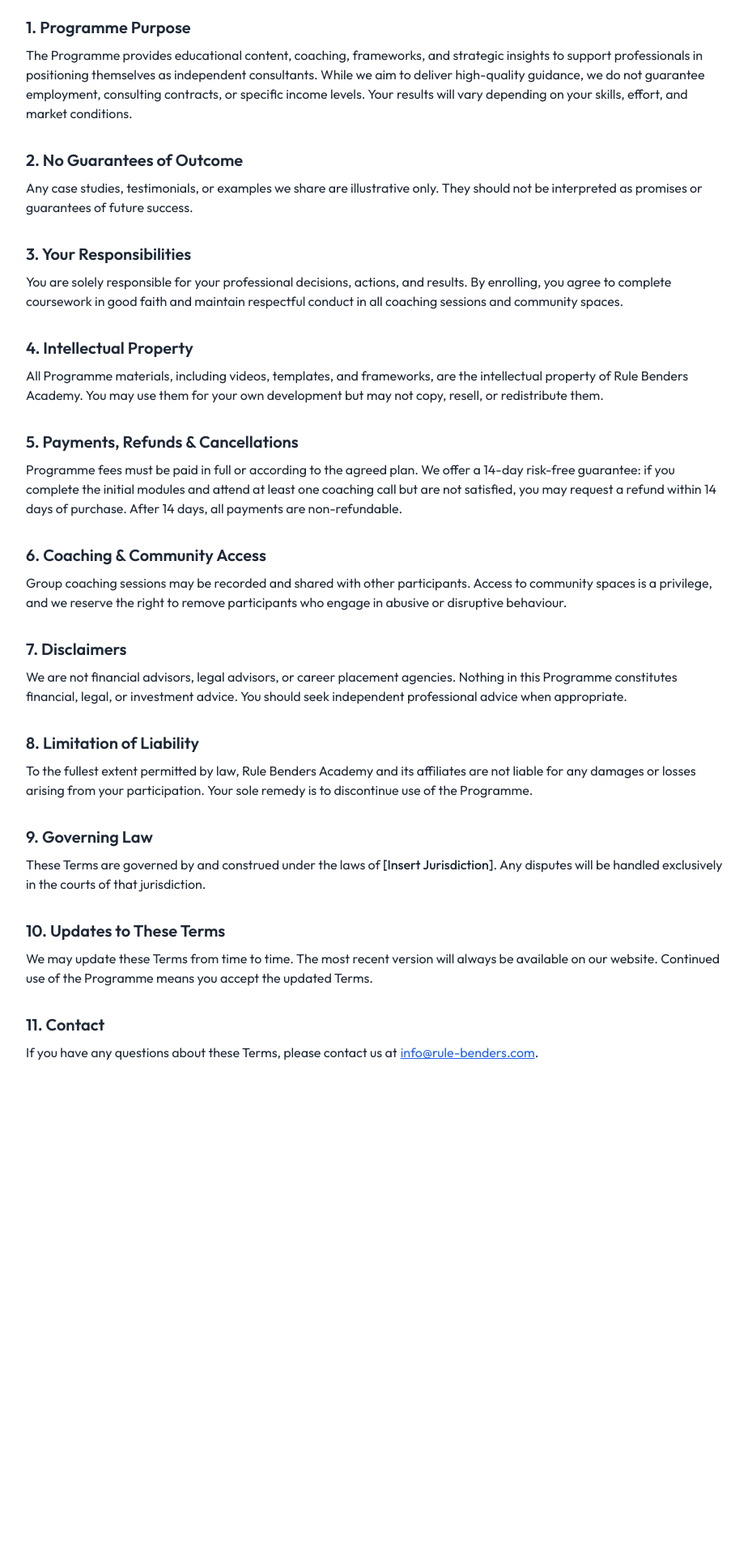
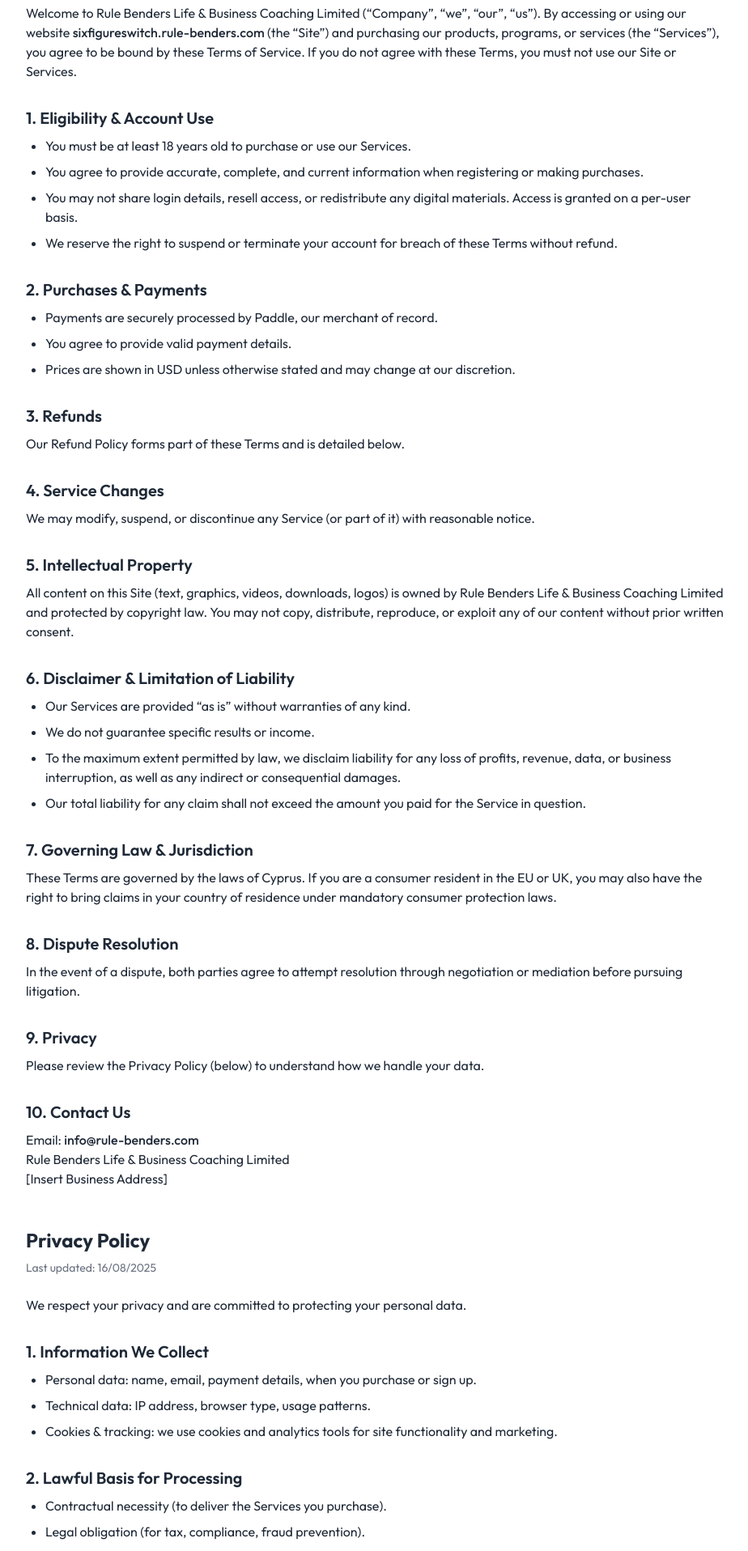
Before and after one commit to Rule-Benders-Academy/six-figure-switch, a Next.js app: page /terms-of-services in a window 1280 px wide. Shown: the part 240-2156 px from the top of the page at 81% size, without its empty margins (176-1100 px from the left). Before the commit the page ends 1616 px from the top, so only its background shows below. Built offline with nearby package versions, Linux system fonts and the light colour scheme.

Commit message:
update new this

```diff
--- a/src/pages/terms-of-services/index.tsx
+++ b/src/pages/terms-of-services/index.tsx
@@ -7,125 +7,242 @@
     <div className="bg-white text-gray-800">
       <Navbar />
 
-      {/* Padding to push content below the fixed navbar */}
+      {/* Push content below fixed navbar */}
       <main className="max-w-4xl mx-auto px-4 pt-24 pb-12">
-        <h1 className="text-3xl font-bold mb-6">Terms of Service</h1>
+        <h1 className="text-3xl font-bold mb-2">Rule Benders Legal Document</h1>
+        <h2 className="text-lg text-gray-600 mb-6">Terms of Service</h2>
+        <p className="text-sm text-gray-500 mb-8">Last updated: 16/08/2025</p>
+
         <p className="mb-6">
-          Welcome to Rule Benders Academy (also known as Conquer Consultancy
-          School). By enrolling in, accessing, or participating in our courses,
-          coaching sessions, community, or other services (collectively, the
-          “Programme”), you agree to these Terms of Service (“Terms”). Please
-          read them carefully before purchasing or participating.
+          Welcome to Rule Benders Life &amp; Business Coaching Limited
+          (“Company”, “we”, “our”, “us”). By accessing or using our website{" "}
+          <span className="font-medium">sixfigureswitch.rule-benders.com</span>{" "}
+          (the “Site”) and purchasing our products, programs, or services (the
+          “Services”), you agree to be bound by these Terms of Service. If you
+          do not agree with these Terms, you must not use our Site or Services.
         </p>
 
         <h2 className="text-xl font-semibold mt-8 mb-2">
-          1. Programme Purpose
+          1. Eligibility &amp; Account Use
         </h2>
-        <p className="mb-4">
-          The Programme provides educational content, coaching, frameworks, and
-          strategic insights to support professionals in positioning themselves
-          as independent consultants. While we aim to deliver high-quality
-          guidance, we do not guarantee employment, consulting contracts, or
-          specific income levels. Your results will vary depending on your
-          skills, effort, and market conditions.
+        <ul className="list-disc pl-6 mb-6 space-y-2">
+          <li>
+            You must be at least 18 years old to purchase or use our Services.
+          </li>
+          <li>
+            You agree to provide accurate, complete, and current information
+            when registering or making purchases.
+          </li>
+          <li>
+            You may not share login details, resell access, or redistribute any
+            digital materials. Access is granted on a per-user basis.
+          </li>
+          <li>
+            We reserve the right to suspend or terminate your account for breach
+            of these Terms without refund.
+          </li>
+        </ul>
+
+        <h2 className="text-xl font-semibold mt-8 mb-2">
+          2. Purchases &amp; Payments
+        </h2>
+        <ul className="list-disc pl-6 mb-6 space-y-2">
+          <li>
+            Payments are securely processed by Paddle, our merchant of record.
+          </li>
+          <li>You agree to provide valid payment details.</li>
+          <li>
+            Prices are shown in USD unless otherwise stated and may change at
+            our discretion.
+          </li>
+        </ul>
+
+        <h2 className="text-xl font-semibold mt-8 mb-2">3. Refunds</h2>
+        <p className="mb-6">
+          Our Refund Policy forms part of these Terms and is detailed below.
+        </p>
+
+        <h2 className="text-xl font-semibold mt-8 mb-2">4. Service Changes</h2>
+        <p className="mb-6">
+          We may modify, suspend, or discontinue any Service (or part of it)
+          with reasonable notice.
         </p>
 
         <h2 className="text-xl font-semibold mt-8 mb-2">
-          2. No Guarantees of Outcome
+          5. Intellectual Property
         </h2>
-        <p className="mb-4">
-          Any case studies, testimonials, or examples we share are illustrative
-          only. They should not be interpreted as promises or guarantees of
-          future success.
+        <p className="mb-6">
+          All content on this Site (text, graphics, videos, downloads, logos) is
+          owned by Rule Benders Life &amp; Business Coaching Limited and
+          protected by copyright law. You may not copy, distribute, reproduce,
+          or exploit any of our content without prior written consent.
         </p>
 
         <h2 className="text-xl font-semibold mt-8 mb-2">
-          3. Your Responsibilities
+          6. Disclaimer &amp; Limitation of Liability
         </h2>
-        <p className="mb-4">
-          You are solely responsible for your professional decisions, actions,
-          and results. By enrolling, you agree to complete coursework in good
-          faith and maintain respectful conduct in all coaching sessions and
-          community spaces.
+        <ul className="list-disc pl-6 mb-6 space-y-2">
+          <li>
+            Our Services are provided “as is” without warranties of any kind.
+          </li>
+          <li>We do not guarantee specific results or income.</li>
+          <li>
+            To the maximum extent permitted by law, we disclaim liability for
+            any loss of profits, revenue, data, or business interruption, as
+            well as any indirect or consequential damages.
+          </li>
+          <li>
+            Our total liability for any claim shall not exceed the amount you
+            paid for the Service in question.
+          </li>
+        </ul>
+
+        <h2 className="text-xl font-semibold mt-8 mb-2">
+          7. Governing Law &amp; Jurisdiction
+        </h2>
+        <p className="mb-6">
+          These Terms are governed by the laws of Cyprus. If you are a consumer
+          resident in the EU or UK, you may also have the right to bring claims
+          in your country of residence under mandatory consumer protection laws.
         </p>
 
         <h2 className="text-xl font-semibold mt-8 mb-2">
-          4. Intellectual Property
+          8. Dispute Resolution
         </h2>
-        <p className="mb-4">
-          All Programme materials, including videos, templates, and frameworks,
-          are the intellectual property of Rule Benders Academy. You may use
-          them for your own development but may not copy, resell, or
-          redistribute them.
+        <p className="mb-6">
+          In the event of a dispute, both parties agree to attempt resolution
+          through negotiation or mediation before pursuing litigation.
+        </p>
+
+        <h2 className="text-xl font-semibold mt-8 mb-2">9. Privacy</h2>
+        <p className="mb-6">
+          Please review the Privacy Policy (below) to understand how we handle
+          your data.
+        </p>
+
+        <h2 className="text-xl font-semibold mt-8 mb-2">10. Contact Us</h2>
+        <p className="mb-6">
+          Email: <span className="font-medium">info@rule-benders.com</span>{" "}
+          <br />
+          Rule Benders Life &amp; Business Coaching Limited <br />
+          [Insert Business Address]
+        </p>
+
+        {/* --- Privacy Policy Section --- */}
+        <h1 className="text-2xl font-bold mt-12 mb-2">Privacy Policy</h1>
+        <p className="text-sm text-gray-500 mb-6">Last updated: 16/08/2025</p>
+        <p className="mb-6">
+          We respect your privacy and are committed to protecting your personal
+          data.
         </p>
 
         <h2 className="text-xl font-semibold mt-8 mb-2">
-          5. Payments, Refunds & Cancellations
+          1. Information We Collect
         </h2>
-        <p className="mb-4">
-          Programme fees must be paid in full or according to the agreed plan.
-          We offer a 14-day risk-free guarantee: if you complete the initial
-          modules and attend at least one coaching call but are not satisfied,
-          you may request a refund within 14 days of purchase. After 14 days,
-          all payments are non-refundable.
+        <ul className="list-disc pl-6 mb-6 space-y-2">
+          <li>
+            Personal data: name, email, payment details, when you purchase or
+            sign up.
+          </li>
+          <li>Technical data: IP address, browser type, usage patterns.</li>
+          <li>
+            Cookies &amp; tracking: we use cookies and analytics tools for site
+            functionality and marketing.
+          </li>
+        </ul>
+
+        <h2 className="text-xl font-semibold mt-8 mb-2">
+          2. Lawful Basis for Processing
+        </h2>
+        <ul className="list-disc pl-6 mb-6 space-y-2">
+          <li>Contractual necessity (to deliver the Services you purchase).</li>
+          <li>Legal obligation (for tax, compliance, fraud prevention).</li>
+          <li>
+            Legitimate interest (to improve Services, marketing where
+            proportionate).
+          </li>
+          <li>
+            Consent (for optional communications and cookies where required).
+          </li>
+        </ul>
+
+        <h2 className="text-xl font-semibold mt-8 mb-2">3. How We Use Data</h2>
+        <ul className="list-disc pl-6 mb-6 space-y-2">
+          <li>To process payments and deliver Services.</li>
+          <li>To provide customer support.</li>
+          <li>To send updates and marketing (if opted-in).</li>
+          <li>To comply with legal and regulatory obligations.</li>
+        </ul>
+
+        <h2 className="text-xl font-semibold mt-8 mb-2">4. Data Sharing</h2>
+        <ul className="list-disc pl-6 mb-6 space-y-2">
+          <li>We do not sell personal data.</li>
+          <li>
+            We share data with trusted processors (e.g., Paddle for payments).
+          </li>
+          <li>
+            Data may be transferred internationally, including to the United
+            States. We take steps to ensure adequate safeguards.
+          </li>
+          <li>
+            We may disclose data if required by law or lawful authorities.
+          </li>
+        </ul>
+
+        <h2 className="text-xl font-semibold mt-8 mb-2">
+          5. Data Retention &amp; Security
+        </h2>
+        <p className="mb-6">
+          We keep personal data only as long as necessary for business and legal
+          purposes. We apply appropriate technical and organizational measures
+          to protect data.
         </p>
 
-        <h2 className="text-xl font-semibold mt-8 mb-2">
-          6. Coaching & Community Access
-        </h2>
-        <p className="mb-4">
-          Group coaching sessions may be recorded and shared with other
-          participants. Access to community spaces is a privilege, and we
-          reserve the right to remove participants who engage in abusive or
-          disruptive behaviour.
+        <h2 className="text-xl font-semibold mt-8 mb-2">6. Your Rights</h2>
+        <p className="mb-6">
+          Under GDPR/UK GDPR you have rights to: access your personal data,
+          correct inaccurate data, request deletion, restrict or object to
+          processing, request data portability, withdraw consent at any time,
+          and lodge a complaint with your local supervisory authority. To
+          exercise rights, contact us at{" "}
+          <span className="font-medium">info@rule-benders.com</span>.
         </p>
 
-        <h2 className="text-xl font-semibold mt-8 mb-2">7. Disclaimers</h2>
-        <p className="mb-4">
-          We are not financial advisors, legal advisors, or career placement
-          agencies. Nothing in this Programme constitutes financial, legal, or
-          investment advice. You should seek independent professional advice
-          when appropriate.
-        </p>
+        {/* --- Refund Policy Section --- */}
+        <h1 className="text-2xl font-bold mt-12 mb-2">Refund Policy</h1>
+        <p className="text-sm text-gray-500 mb-6">Last updated: 16/08/2025</p>
 
         <h2 className="text-xl font-semibold mt-8 mb-2">
-          8. Limitation of Liability
+          General Refund Terms
         </h2>
-        <p className="mb-4">
-          To the fullest extent permitted by law, Rule Benders Academy and its
-          affiliates are not liable for any damages or losses arising from your
-          participation. Your sole remedy is to discontinue use of the
-          Programme.
-        </p>
+        <ul className="list-disc pl-6 mb-6 space-y-2">
+          <li>
+            All products and services include a 14-day money-back guarantee
+            unless otherwise stated.
+          </li>
+          <li>
+            Refund requests must be made in writing within 14 days of purchase
+            to <span className="font-medium">info@rule-benders.com</span>.
+          </li>
+          <li>
+            Refunds are processed back to the original payment method within
+            5–10 business days.
+          </li>
+        </ul>
 
-        <h2 className="text-xl font-semibold mt-8 mb-2">9. Governing Law</h2>
-        <p className="mb-4">
-          These Terms are governed by and construed under the laws of
-          <span className="font-medium"> [Insert Jurisdiction]</span>. Any
-          disputes will be handled exclusively in the courts of that
-          jurisdiction.
-        </p>
-
-        <h2 className="text-xl font-semibold mt-8 mb-2">
-          10. Updates to These Terms
-        </h2>
-        <p className="mb-4">
-          We may update these Terms from time to time. The most recent version
-          will always be available on our website. Continued use of the
-          Programme means you accept the updated Terms.
-        </p>
-
-        <h2 className="text-xl font-semibold mt-8 mb-2">11. Contact</h2>
-        <p className="mb-4">
-          If you have any questions about these Terms, please contact us at
-          <a
-            href="mailto:info@example.com"
-            className="text-blue-600 underline ml-1"
-          >
-            info@rule-benders.com
-          </a>
-          .
-        </p>
+        <h2 className="text-xl font-semibold mt-8 mb-2">Exceptions</h2>
+        <ul className="list-disc pl-6 mb-6 space-y-2">
+          <li>
+            Digital content: If you request immediate access/download, you
+            acknowledge and agree that your 14-day cancellation right ends once
+            you access the material.
+          </li>
+          <li>
+            Coaching, consulting, or live services: Fees for completed sessions
+            are non-refundable.
+          </li>
+          <li>After 14 days, all sales are final.</li>
+        </ul>
       </main>
     </div>
   );
```
